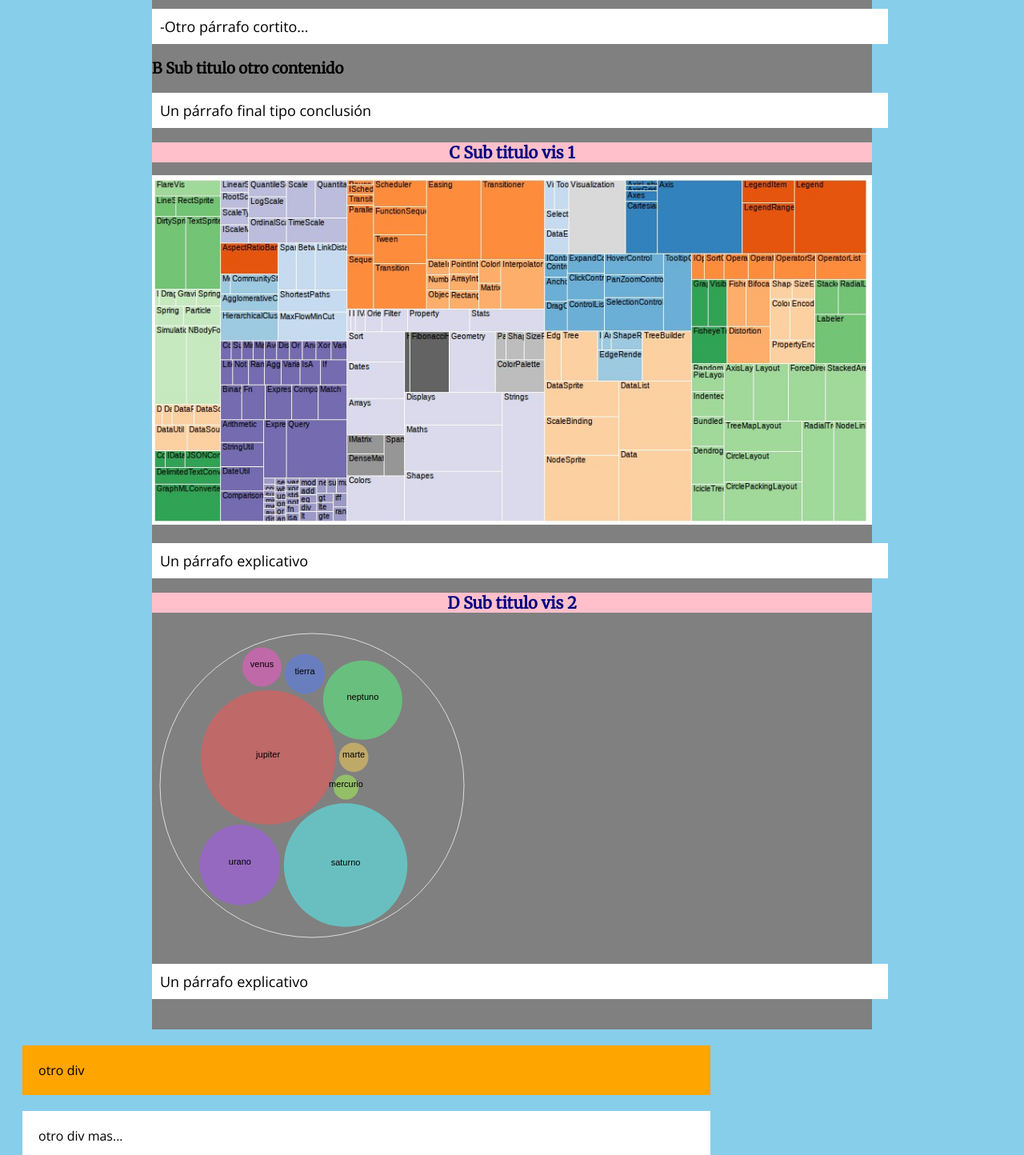
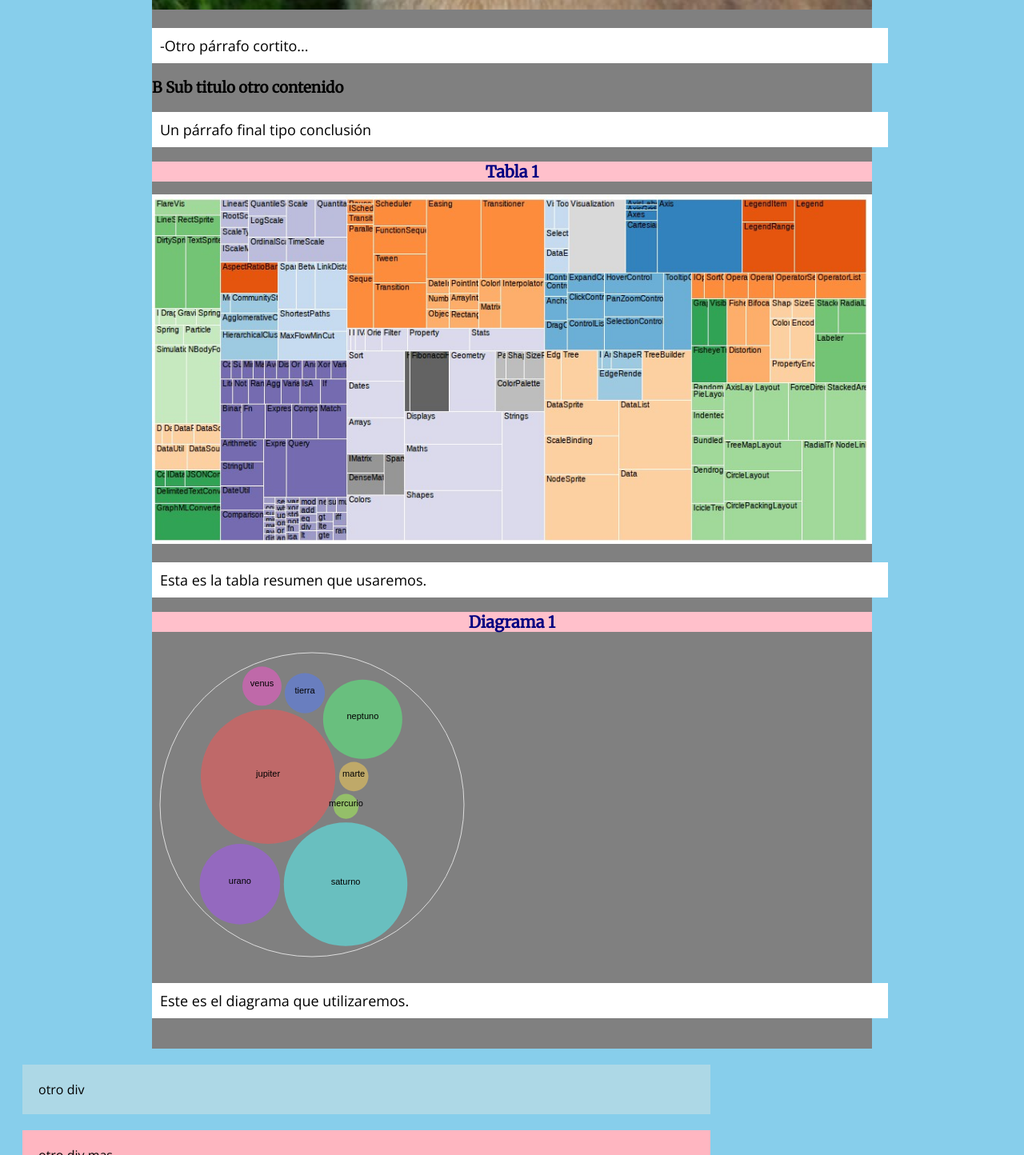
Before and after one commit to valitaparo/m02-g09, a plain HTML site: page index.html in a window 1280 px wide. Shown: the part 1356-2800 px from the top of the page at 80% size. Drawn offline with nearby package versions, Linux system fonts and the light colour scheme.

Commit message:
2da actualización de cambios

```diff
--- a/index.html
+++ b/index.html
@@ -19,7 +19,7 @@
 	<div id="introduccion">
 		<h1>Página web de prueba</h1>
 		<img src="img/imagen01.jpg">
-		<p>Párrafo para describir a mi gato</p>
+		<p>Mi gata es una cachorra de 12 meses. Es peluda, de colores gris y blanco. Es muy tierna y simpática. Cada mañana me viene a saludar cuando escucha mi despertador.</p>
 	</div>
 
 
@@ -31,20 +31,20 @@
 
 	<div id="contenedor">
 
-		<h2>A Sub titulo para este proyecto</h2>
+		<h2>Conejo</h2>
 				<img src="img/imagen02.jpg">
 		<p>-Otro párrafo cortito...</p>
 
 		<h3>B Sub titulo otro contenido</h3>
 		<p>Un párrafo final tipo conclusión</p>
 
-		<h2>C Sub titulo vis 1</h2>
+		<h2>Tabla 1</h2>
 		<img src="img/vis01.jpg">
-		<p>Un párrafo explicativo</p>
+		<p>Esta es la tabla resumen que usaremos.</p>
 
-		<h2>D Sub titulo vis 2</h3>
+		<h2>Diagrama 1</h3>
 		<object data="img/vis02.svg" type="image/svg+xml"></object>
-		<p>Un párrafo explicativo</p>
+		<p>Este es el diagrama que utilizaremos.</p>
 
 	</div><!-- cierre div contenedor -->
 
--- a/style.css
+++ b/style.css
@@ -29,8 +29,12 @@ div{/* selecciona el div y lo pinta */
 	background: white;
 }
 #desarrollo{/* selecciona el id y lo pinta */
-	background-color: orange;
+	background-color: lightblue;
 	}
+
+#conclusion{
+	background-color: lightpink;
+}
 
 h1{/* selecciona el header o titulo 1 y lo pinta */
 	background-color: pink;
```
